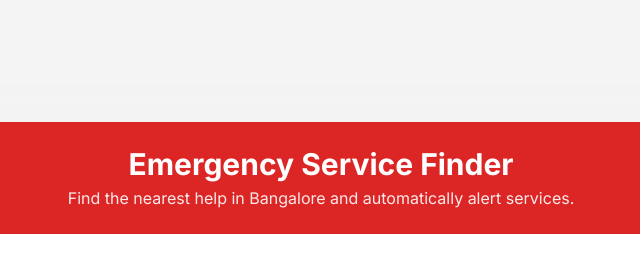
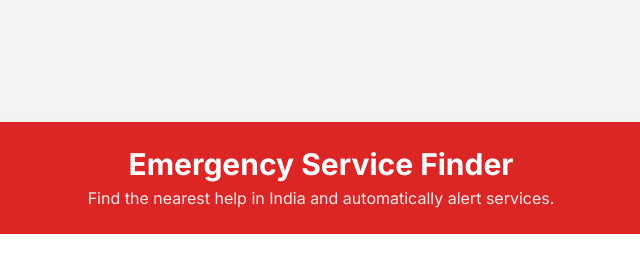
Before and after one commit to r-pranav/Pranav_DCN_PBL, a plain HTML site: page index.html in a window 1280 px wide. Shown: the top 263 px of the page, 319-959 px from the left. Drawn offline with nearby package versions, Linux system fonts and the light colour scheme.

Commit message:
Update index.html

```diff
--- a/index.html
+++ b/index.html
@@ -40,7 +40,7 @@
         <!-- Header Section -->
         <div class="bg-red-600 text-white p-6 rounded-t-xl text-center">
             <h1 class="text-3xl font-bold">Emergency Service Finder</h1>
-            <p class="mt-1 opacity-90">Find the nearest help in Bangalore and automatically alert services.</p>
+            <p class="mt-1 opacity-90">Find the nearest help in India and automatically alert services.</p>
         </div>
 
         <div class="p-8">
```
